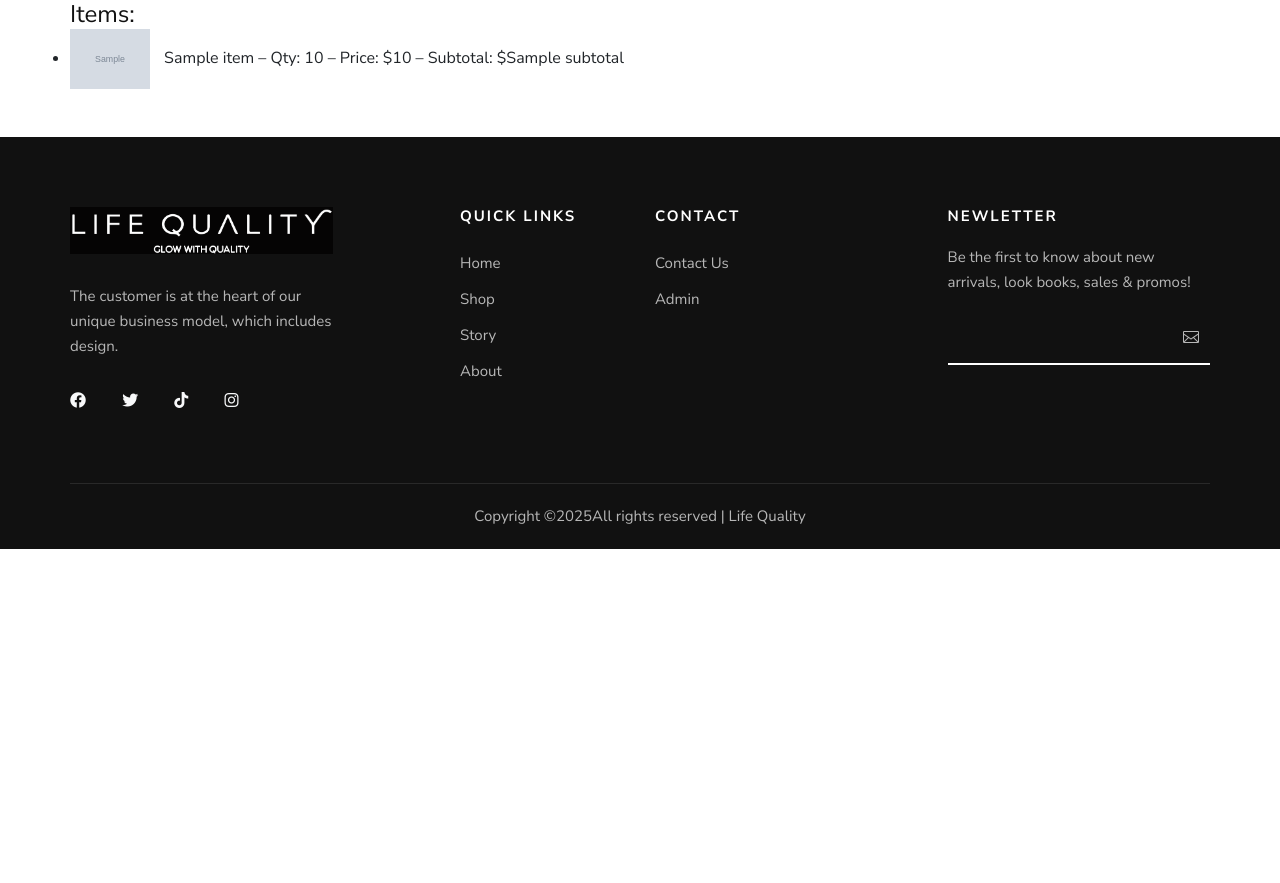
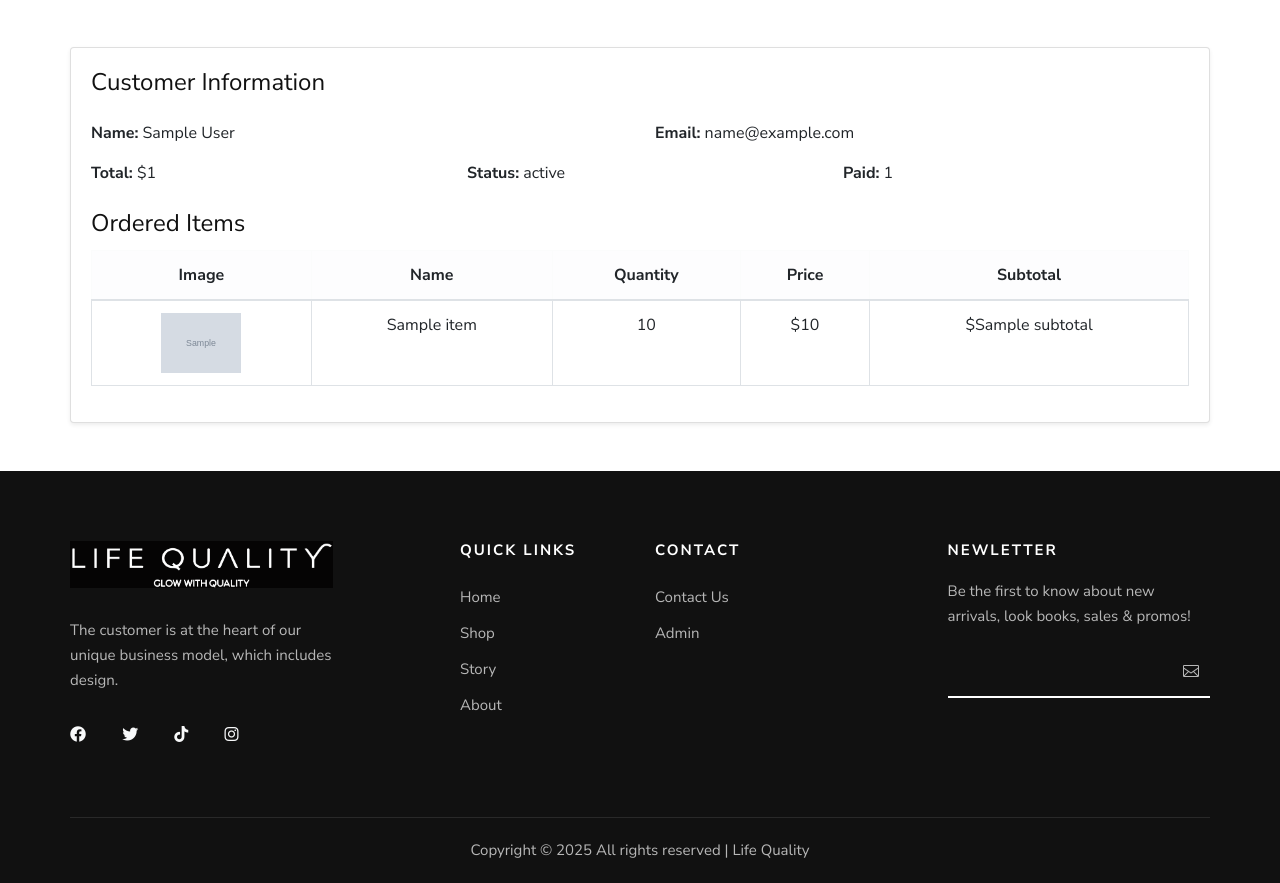
Before and after one commit to abdullah956/dj-lifequality, a Django app: template templates/orders/order_detail.html in a window 1280 px wide. Shown: the part 480-1363 px from the top of the page. Before the commit the page ends 1029 px from the top, so only its background shows below. Run offline with Django 5.2, Linux system fonts and the light colour scheme; the template is opened without the code that fills it: most values are stand-ins (such as "Sample title", 1, 10 or a date in 2020); grey boxes marked "Sample" are stand-in pictures; one stand-in notice (Sample message) is shown; form fields are guessed from the names that the template uses; some libraries are stand-ins or nearby versions.

Commit message:
styling and language added

```diff
--- a/templates/base.html
+++ b/templates/base.html
@@ -7,65 +7,156 @@
     <meta name="keywords" content="Male_Fashion, unica, creative, html" />
     <meta name="viewport" content="width=device-width, initial-scale=1.0" />
     <meta http-equiv="X-UA-Compatible" content="ie=edge" />
-    <title>
-      {% block title %}
-        My Site
-      {% endblock %}
-    </title>
+    <title>{% block title %} My Site {% endblock %}</title>
 
     <!-- Google Font -->
-    <link href="https://fonts.googleapis.com/css2?family=Nunito+Sans:wght@300;400;600;700;800;900&display=swap" rel="stylesheet" />
+    <link
+      href="https://fonts.googleapis.com/css2?family=Nunito+Sans:wght@300;400;600;700;800;900&display=swap"
+      rel="stylesheet"
+    />
 
     <!-- Css Styles -->
-    <link rel="stylesheet" href="{% static 'css/bootstrap.min.css' %}" type="text/css" />
-    <link rel="stylesheet" href="{% static 'css/font-awesome.min.css' %}" type="text/css" />
-    <link rel="stylesheet" href="{% static 'css/elegant-icons.css' %}" type="text/css" />
-    <link rel="stylesheet" href="{% static 'css/magnific-popup.css' %}" type="text/css" />
-    <link rel="stylesheet" href="{% static 'css/nice-select.css' %}" type="text/css" />
-    <link rel="stylesheet" href="{% static 'css/owl.carousel.min.css' %}" type="text/css" />
-    <link rel="stylesheet" href="{% static 'css/slicknav.min.css' %}" type="text/css" />
-    <link rel="stylesheet" href="{% static 'css/style.css' %}" type="text/css" />
+    <link
+      rel="stylesheet"
+      href="{% static 'css/bootstrap.min.css' %}"
+      type="text/css"
+    />
+    <link
+      rel="stylesheet"
+      href="{% static 'css/font-awesome.min.css' %}"
+      type="text/css"
+    />
+    <link
+      rel="stylesheet"
+      href="{% static 'css/elegant-icons.css' %}"
+      type="text/css"
+    />
+    <link
+      rel="stylesheet"
+      href="{% static 'css/magnific-popup.css' %}"
+      type="text/css"
+    />
+    <!-- <link
+      rel="stylesheet"
+      href="{% static 'css/nice-select.css' %}"
+      type="text/css"
+    /> -->
+    <link
+      rel="stylesheet"
+      href="{% static 'css/owl.carousel.min.css' %}"
+      type="text/css"
+    />
+    <link
+      rel="stylesheet"
+      href="{% static 'css/slicknav.min.css' %}"
+      type="text/css"
+    />
+    <link
+      rel="stylesheet"
+      href="{% static 'css/style.css' %}"
+      type="text/css"
+    />
 
-    <link rel="stylesheet" href="https://cdn.jsdelivr.net/npm/swiper@10/swiper-bundle.min.css" />
+    <link
+      rel="stylesheet"
+      href="https://cdn.jsdelivr.net/npm/swiper@10/swiper-bundle.min.css"
+    />
+
+    <!-- Custom CSS to Hide Google Translate Toolbar -->
+    <!-- <style>
+      body > .skiptranslate {
+        display: none !important;
+      }
+    </style> -->
+    <style>
+      body > .skiptranslate {
+        display: none !important;
+      }
+
+      body {
+        top: 0px !important;
+        position: static !important;
+        transform: none !important;
+      }
+
+      html {
+        margin-top: 0px !important;
+      }
+    </style>
+
   </head>
 
-  <body style="scroll-behavior: smooth;">
+  <body style="scroll-behavior: smooth">
     <!-- Page Preloder -->
     <div id="preloder">
       <div class="loader"></div>
     </div>
 
-    {% if messages %}
-      {% for message in messages %}
-        <div class="alert alert-{{ message.tags }} alert-dismissible fade show" role="alert">
-          {{ message }}
-          <button type="button" class="btn-close" data-bs-dismiss="alert" aria-label="Close"></button>
+    {% if messages %} {% for message in messages %}
+    <div
+      class="modal fade"
+      id="messageModal{{ forloop.counter }}"
+      tabindex="-1"
+      aria-labelledby="messageModalLabel{{ forloop.counter }}"
+      aria-hidden="true"
+    >
+      <div class="modal-dialog modal-dialog-centered">
+        <div class="modal-content bg-white text-dark">
+          <div class="modal-header">
+            <h5 class="modal-title" id="messageModalLabel{{ forloop.counter }}">
+              Notification
+            </h5>
+          </div>
+          <div class="modal-body">{{ message }}</div>
         </div>
-      {% endfor %}
-    {% endif %}
+      </div>
+    </div>
+    {% endfor %} {% endif %}
 
     <!-- Offcanvas Menu Begin -->
     <div class="offcanvas-menu-overlay"></div>
     <div class="offcanvas-menu-wrapper">
       <div class="offcanvas__option">
-        {% comment %} <div class="offcanvas__links">
+        {% comment %}
+        <div class="offcanvas__links">
           <a href="#">Sign in</a>
           <a href="#">FAQs</a>
-        </div> {% endcomment %}
-        <div class="offcanvas__top__hover">
-          <span>Language <i class="arrow_carrot-down"></i></span>
-          <ul>
-            <li>English</li>
-            <li>Arabic</li>
+        </div>
+        {% endcomment %}
+        <div class="">
+          <ul style="list-style-type: none;">
+            <style>
+              #language_selector {
+                width: 200px;
+                border: none;
+                outline: none;
+                background-color: rgb(0, 0, 0);
+                color: white;
+              }
+              #language_selector option {
+                background-color: #fefefe;
+              }
+            </style>
+            <li>
+              <select
+                id="language_selector"
+                onchange="changeLanguageByButtonClick(this);"
+              >
+                <option value="en">English</option>
+                <option value="ar">Arabic</option>
+              </select>
+            </li>
           </ul>
         </div>
       </div>
       <div class="offcanvas__nav__option">
-        <a href="#" class="search-switch"><img src="{% static 'img/icon/search.png' %}" alt="Search" /></a>
+        <a href="#" class="search-switch"
+          ><img src="{% static 'img/icon/search.png' %}" alt="Search"
+        /></a>
 
         <a href="{% url 'cart' %}">
           <img src="{% static 'img/icon/cart.png' %}" alt="Cart" />
-          <span class="cart-count">({{ request.session.cart|length }})</span>
+          <span class="cart-count">{{ request.session.cart|length }}</span>
         </a>
         <!-- <div class="price">$0.00</div> -->
       </div>
@@ -88,22 +179,74 @@
             </div>
             <div class="col-lg-6 col-md-5">
               <div class="header__top__right">
-                {% comment %} <div class="header__top__links">
+                {% comment %}
+                <div class="header__top__links">
                   <a href="#">Sign in</a>
                   <a href="#">FAQs</a>
-                </div> {% endcomment %}
-                <div class="header__top__hover">
-                  <span>Language <i class="arrow_carrot-down"></i></span>
+                </div>
+                {% endcomment %}
+
                   <ul>
-                    <li>English</li>
-                    <li>Arabic</li>
+                    <style>
+                      #language_selector {
+                        width: 80px;
+                        border: none;
+                        outline: none;
+                        background-color: rgb(0, 0, 0);
+                        color: white;
+                      }
+                      #language_selector option {
+                        background-color: #ffffff;
+                        color: rgb(0, 0, 0);
+                      }
+                    </style>
+                    <li>
+                      <select
+                        id="language_selector"
+                        onchange="changeLanguageByButtonClick(this);"
+                      >
+                        <option value="en">English</option>
+                        <option value="ar">Arabic</option>
+                      </select>
+                    </li>
                   </ul>
-                </div>
+
               </div>
             </div>
           </div>
         </div>
       </div>
+
+      <div id="google_translate_element" style="display: none"></div>
+
+      <!-- Google Translate Script -->
+      <script type="text/javascript">
+        function googleTranslateElementInit() {
+          new google.translate.TranslateElement(
+            { pageLanguage: "en" },
+            "google_translate_element"
+          );
+        }
+      </script>
+      <script
+        type="text/javascript"
+        src="//translate.google.com/translate_a/element.js?cb=googleTranslateElementInit"
+      ></script>
+
+      <!-- Script to Change Language -->
+      <script>
+        function changeLanguageByButtonClick(selectElement) {
+          var language = selectElement.value;
+          if (language) {
+            var selectField = document.querySelector(".goog-te-combo");
+            if (selectField) {
+              selectField.value = language;
+              selectField.dispatchEvent(new Event("change"));
+            }
+          }
+        }
+      </script>
+
       <div class="container">
         <div class="row">
           <div class="col-lg-3 col-md-3">
@@ -127,16 +270,20 @@
                       <a href="{% url 'products' %}">All Products</a>
                     </li>
                     {% for category in categories %}
-                      <li>
-                        <a href="{% url 'category_products' category.id %}">{{ category.name }}</a>
-                      </li>
+                    <li>
+                      <a href="{% url 'category_products' category.id %}"
+                        >{{ category.name }}</a
+                      >
+                    </li>
                     {% endfor %}
                   </ul>
                 </li>
 
-                {% comment %} <li>
+                {% comment %}
+                <li>
                   <a href="./shop.html">Story</a>
-                </li> {% endcomment %}
+                </li>
+                {% endcomment %}
                 <li>
                   <a href="{% url 'about' %}">About</a>
                 </li>
@@ -148,11 +295,15 @@
           </div>
           <div class="col-lg-3 col-md-3">
             <div class="header__nav__option">
-              <a href="#" class="search-switch"><img src="{% static 'img/icon/search.png' %}" alt="Search" /></a>
+              <a href="#" class="search-switch"
+                ><img src="{% static 'img/icon/search.png' %}" alt="Search"
+              /></a>
 
               <a href="{% url 'cart' %}">
                 <img src="{% static 'img/icon/cart.png' %}" alt="Cart" />
-                <span class="cart-count">({{ request.session.cart|length }})</span>
+                <span class="cart-count"
+                  >{{ request.session.cart|length }}</span
+                >
               </a>
               <!-- <div class="price">$0.00</div> -->
             </div>
@@ -165,11 +316,12 @@
     </header>
     <!-- Header Section End -->
 
-    {% block content %}
+    {% block content %} {% endblock %}
 
-    {% endblock %}
-
-    <link href="https://cdnjs.cloudflare.com/ajax/libs/font-awesome/6.4.0/css/all.min.css" rel="stylesheet" />
+    <link
+      href="https://cdnjs.cloudflare.com/ajax/libs/font-awesome/6.4.0/css/all.min.css"
+      rel="stylesheet"
+    />
 
     <!-- Footer Section Begin -->
     <footer class="footer">
@@ -178,9 +330,14 @@
           <div class="col-lg-3 col-md-6 col-sm-6">
             <div class="footer__about">
               <div class="footer__logo">
-                <a href="#"><img src="{% static 'img/logo2.png' %}" alt="" /></a>
+                <a href="#"
+                  ><img src="{% static 'img/logo2.png' %}" alt=""
+                /></a>
               </div>
-              <p>The customer is at the heart of our unique business model, which includes design.</p>
+              <p>
+                The customer is at the heart of our unique business model, which
+                includes design.
+              </p>
               <!-- <a href="#"><img src="img/payment.png" alt="" /></a> -->
               <span class="hero__social">
                 <a href="#"><i class="fab fa-facebook text-light"></i></a>
@@ -226,11 +383,15 @@
             <div class="footer__widget">
               <h6>NewLetter</h6>
               <div class="footer__newslatter">
-                <p>Be the first to know about new arrivals, look books, sales & promos!</p>
+                <p>
+                  Be the first to know about new arrivals, look books, sales &
+                  promos!
+                </p>
                 <form action="{% url 'subscribe_newsletter' %}" method="post">
-                  {% csrf_token %}
-                  {{ newsletter_form.email }}
-                  <button type="submit"><span class="icon_mail_alt"></span></button>
+                  {% csrf_token %} {{ newsletter_form.email }}
+                  <button type="submit">
+                    <span class="icon_mail_alt"></span>
+                  </button>
                 </form>
               </div>
             </div>
@@ -241,9 +402,11 @@
             <div class="footer__copyright__text">
               <!-- Link back to Colorlib can't be removed. Template is licensed under CC BY 3.0. -->
               <p>
-                Copyright ©<script>
-                             document.write(new Date().getFullYear())
-                           </script>All rights reserved | Life Quality
+                Copyright ©
+                <script>
+                  document.write(new Date().getFullYear());
+                </script>
+                All rights reserved | Life Quality
               </p>
               <!-- Link back to Colorlib can't be removed. Template is licensed under CC BY 3.0. -->
             </div>
@@ -257,8 +420,17 @@
     <div class="search-model">
       <div class="h-100 d-flex align-items-center justify-content-center">
         <div class="search-close-switch">+</div>
-        <form class="search-model-form" method="get" action="{% url 'search' %}">
-          <input type="text" id="search-input" name="q" placeholder="Search here....." />
+        <form
+          class="search-model-form"
+          method="get"
+          action="{% url 'search' %}"
+        >
+          <input
+            type="text"
+            id="search-input"
+            name="q"
+            placeholder="Search here....."
+          />
         </form>
       </div>
     </div>
@@ -267,7 +439,7 @@
     <!-- Js Plugins -->
     <script src="{% static 'js/jquery-3.3.1.min.js' %}"></script>
     <script src="{% static 'js/bootstrap.min.js' %}"></script>
-    <script src="{% static 'js/jquery.nice-select.min.js' %}"></script>
+    <!-- <script src="{% static 'js/jquery.nice-select.min.js' %}"></script> -->
     <script src="{% static 'js/jquery.nicescroll.min.js' %}"></script>
     <script src="{% static 'js/jquery.magnific-popup.min.js' %}"></script>
     <script src="{% static 'js/jquery.countdown.min.js' %}"></script>
@@ -277,52 +449,52 @@
     <script src="{% static 'js/main.js' %}"></script>
     <script src="https://cdn.jsdelivr.net/npm/swiper@10/swiper-bundle.min.js"></script>
     <script>
-      var swiper = new Swiper('.mySwiper', {
+      var swiper = new Swiper(".mySwiper", {
         slidesPerView: 1,
         spaceBetween: 30,
         loop: true,
         navigation: {
-          nextEl: '.swiper-button-next',
-          prevEl: '.swiper-button-prev'
+          nextEl: ".swiper-button-next",
+          prevEl: ".swiper-button-prev",
         },
         breakpoints: {
           768: {
-            slidesPerView: 2
+            slidesPerView: 2,
           },
           992: {
-            slidesPerView: 3
-          }
-        }
-      })
+            slidesPerView: 3,
+          },
+        },
+      });
     </script>
     <script>
-      var swiper = new Swiper('.new-arrivals-slider', {
+      var swiper = new Swiper(".new-arrivals-slider", {
         loop: false,
         spaceBetween: 20,
         speed: 800, // <- ADD THIS: smooth slide speed in milliseconds (800ms)
         navigation: {
-          nextEl: '.swiper-button-next',
-          prevEl: '.swiper-button-prev'
+          nextEl: ".swiper-button-next",
+          prevEl: ".swiper-button-prev",
         },
         autoplay: {
           delay: 5000,
-          disableOnInteraction: false
+          disableOnInteraction: false,
         },
         breakpoints: {
           0: {
-            slidesPerView: 1
+            slidesPerView: 1,
           },
           576: {
-            slidesPerView: 2
+            slidesPerView: 2,
           },
           768: {
-            slidesPerView: 3
+            slidesPerView: 3,
           },
           992: {
-            slidesPerView: 4
-          }
-        }
-      })
+            slidesPerView: 4,
+          },
+        },
+      });
     </script>
   </body>
 </html>
--- a/templates/orders/order_detail.html
+++ b/templates/orders/order_detail.html
@@ -1,41 +1,56 @@
 {% extends 'base.html' %}
 
 {% block content %}
-  <section class="inner_page_head">
-    <div class="container_fuild">
+<section class="breadcrumb-blog set-bg" style="background-color: black;">
+  <div class="container py-4 text-white">
     <div class="row">
-        <div class="col-md-12">
-          <h3>Order #{{ order.id }} Details</h3>
+      <div class="col-lg-12">
+        <h2 class="fw-bold">Order #{{ order.id }} Details</h2>
       </div>
     </div>
   </div>
 </section>
 
 <div class="container my-5">
-    <p>
-      <strong>Customer:</strong> {{ order.first_name }} {{ order.last_name }}
-    </p>
-    <p>
-      <strong>Email:</strong> {{ order.email }}
-    </p>
-    <p>
-      <strong>Total:</strong> ${{ order.total_amount }}
-    </p>
-    <p>
-      <strong>Status:</strong> {{ order.get_status_display }}
-    </p>
-    <p>
-      <strong>Paid:</strong> {{ order.paid }}
-    </p>
+  <div class="card shadow-sm">
+    <div class="card-body">
+      <h4 class="card-title mb-4">Customer Information</h4>
+      <div class="row mb-3">
+        <div class="col-md-6"><strong>Name:</strong> {{ order.first_name }} {{ order.last_name }}</div>
+        <div class="col-md-6"><strong>Email:</strong> {{ order.email }}</div>
+      </div>
+      <div class="row mb-3">
+        <div class="col-md-4"><strong>Total:</strong> ${{ order.total_amount }}</div>
+        <div class="col-md-4"><strong>Status:</strong> {{ order.get_status_display }}</div>
+        <div class="col-md-4"><strong>Paid:</strong> {{ order.paid }}</div>
+      </div>
 
-    <h4>Items:</h4>
-    <ul>
+      <h4 class="card-title mt-4">Ordered Items</h4>
+      <div class="table-responsive">
+        <table class="table table-bordered align-middle text-center">
+          <thead class="table-light">
+            <tr>
+              <th>Image</th>
+              <th>Name</th>
+              <th>Quantity</th>
+              <th>Price</th>
+              <th>Subtotal</th>
+            </tr>
+          </thead>
+          <tbody>
             {% for item in cart_items %}
-        <li class="mb-3">
-          <img src="{{ item.image }}" alt="{{ item.name }}" style="height: 60px; width: auto; margin-right: 10px;" />
-          {{ item.name }} – Qty: {{ item.quantity }} – Price: ${{ item.price }} – Subtotal: ${{ item.subtotal }}
-        </li>
+              <tr>
+                <td><img src="{{ item.image }}" alt="{{ item.name }}" style="height: 60px;" /></td>
+                <td>{{ item.name }}</td>
+                <td>{{ item.quantity }}</td>
+                <td>${{ item.price }}</td>
+                <td>${{ item.subtotal }}</td>
+              </tr>
             {% endfor %}
-    </ul>
+          </tbody>
+        </table>
+      </div>
+    </div>
+  </div>
 </div>
 {% endblock %}
--- a/templates/products/product_detail.html
+++ b/templates/products/product_detail.html
@@ -44,7 +44,7 @@
               </div>
 
               {% if product.sale_price %}
-                <h5><del>${{ product.price }}</del>${{ product.sale_price }}</h5>
+              <h4><span style="color: gray;font-size: small;text-decoration: line-through;">${{ product.price }}</span> ${{ product.sale_price }}</h4>
               {% else %}
                 <h5>${{ product.price }}</h5>
               {% endif %}
--- a/templates/products/products.html
+++ b/templates/products/products.html
@@ -78,7 +78,7 @@
                     </div>
 
                     {% if product.sale_price %}
-                      <h5><del>${{ product.price }}</del>${{ product.sale_price }}</h5>
+                      <h5><span style="color: gray;font-size: small;text-decoration: line-through;">${{ product.price }}</span> ${{ product.sale_price }}</h5>
                     {% else %}
                       <h5>${{ product.price }}</h5>
                     {% endif %}
--- a/templates/users/home.html
+++ b/templates/users/home.html
@@ -140,7 +140,7 @@
                         </div> {% endcomment %}
 
                         {% if product.sale_price %}
-                          <h5><del>${{ product.price }}</del>${{ product.sale_price }}</h5>
+                        <h5><span style="color: gray;font-size: small;text-decoration: line-through;">${{ product.price }}</span> ${{ product.sale_price }}</h5>
                         {% else %}
                           <h5>${{ product.price }}</h5>
                         {% endif %}
@@ -192,7 +192,7 @@
                         </div> {% endcomment %}
 
                         {% if product.sale_price %}
-                          <h5><del>${{ product.price }}</del>${{ product.sale_price }}</h5>
+                        <h5><span style="color: gray;font-size: small;text-decoration: line-through;">${{ product.price }}</span> ${{ product.sale_price }}</h5>
                         {% else %}
                           <h5>${{ product.price }}</h5>
                         {% endif %}
@@ -244,7 +244,7 @@
                         </div> {% endcomment %}
 
                         {% if product.sale_price %}
-                          <h5><del>${{ product.price }}</del>${{ product.sale_price }}</h5>
+                        <h5><span style="color: gray;font-size: small;text-decoration: line-through;">${{ product.price }}</span> ${{ product.sale_price }}</h5>
                         {% else %}
                           <h5>${{ product.price }}</h5>
                         {% endif %}
```
Also changed, not shown: templates/orders/orders_list.html (+8 -8 lines). Lines whose indentation alone changed are shown as unchanged.
